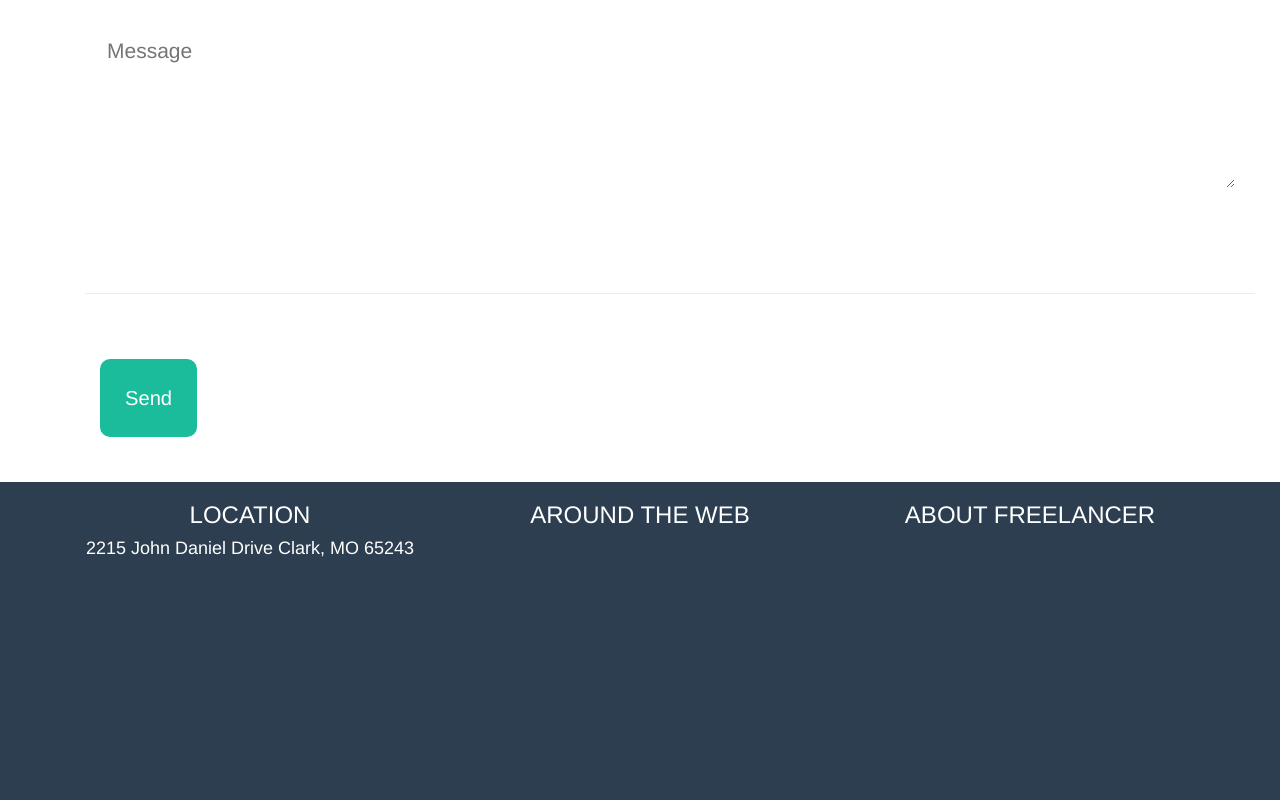
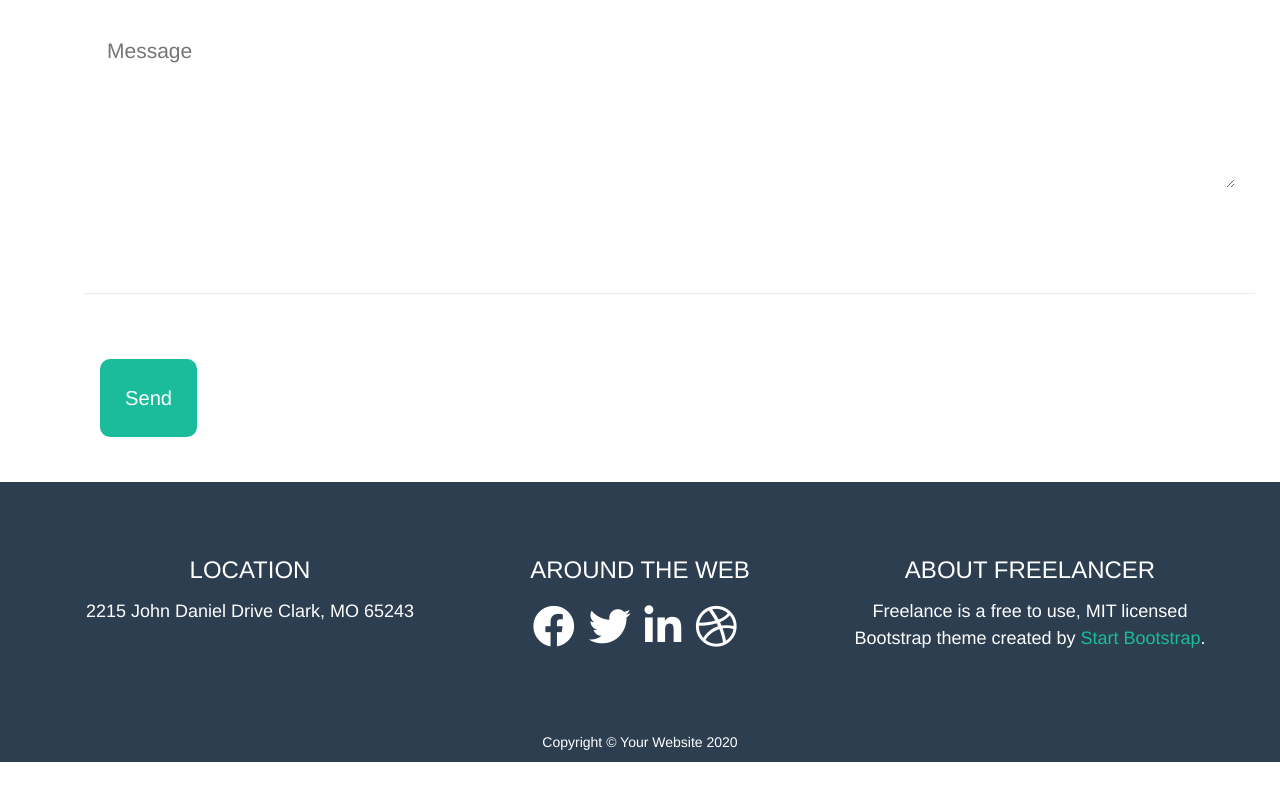
Before and after one commit to andreadau/html-css-bootstrap-freelancer, a plain HTML site: page index.html in a window 1280 px wide. Shown: the part 2731-3531 px from the top of the page. After the commit the page ends 3493 px from the top, so only its background shows below. Drawn offline with nearby package versions, Linux system fonts and the light colour scheme.

Commit message:
End Footer

```diff
--- a/css/style.css
+++ b/css/style.css
@@ -217,3 +217,28 @@ textarea:focus, input:focus{
 /* /Form */
 
 /* footer */
+.footer-card h3, h4{
+  line-height: 1.5em;
+}
+.footer-card a{
+  color:  #1ABC9C;
+  display: inline-block;
+}
+.footer-card {
+  padding-top: 50px;
+  padding-bottom: 50px;
+}
+.end-footer {
+  width: 100%;
+  height: 50px;
+  background-color: #2C3E50;
+  padding-top: 20px;
+}
+.footer-card.a-d a {
+font-size: 3em;
+padding-right: 10px;
+color: white;
+}
+.footer-card.a-d a:hover {
+  color: #1ABC9C;
+}
--- a/index.html
+++ b/index.html
@@ -158,7 +158,7 @@
   <!-- /Main -->
   <!-- Footer -->
   <footer class="footer text-center">
-    <div class="container-fluid my-bg-sblue h-400 c-white">
+    <div class="container-fluid my-bg-sblue c-white">
       <div class="container">
         <div class="row ">
           <div class="col-12">
@@ -169,16 +169,27 @@
               </div>
             </div>
             <div class="col-12 col-md-4">
-              <div class="footer-card">
+              <div class="footer-card a-d">
                 <h3>AROUND THE WEB</h3>
+                <a href=""><i class="fab fa-facebook"></i></a>
+                <a href=""><i class="fab fa-twitter"></i></a>
+                <a href=""><i class="fab fa-linkedin-in"></i></a>
+                <a href=""><i class="fab fa-dribbble"></i></a>
               </div>
             </div>
             <div class="col-12 col-md-4">
               <div class="footer-card">
                 <h3>ABOUT FREELANCER</h3>
+                <h4>Freelance is a free to use, MIT licensed Bootstrap theme created by
+                <a href="#">Start Bootstrap</a>.</h4>
               </div>
             </div>
           </div>
+        </div>
+      </div>
+      <div class="col-12 m-0">
+        <div class="end-footer text-center m-0">
+          <p>Copyright © Your Website 2020</p>
         </div>
       </div>
     </div>
```
